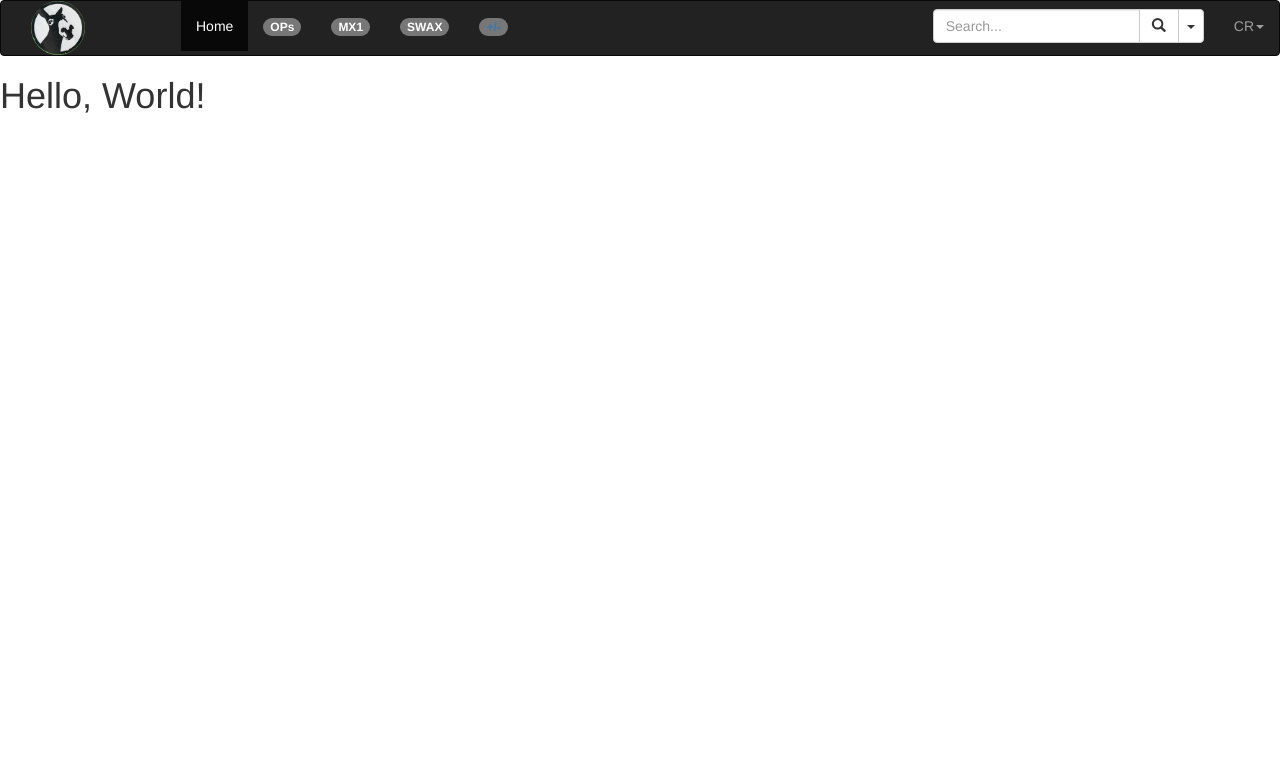
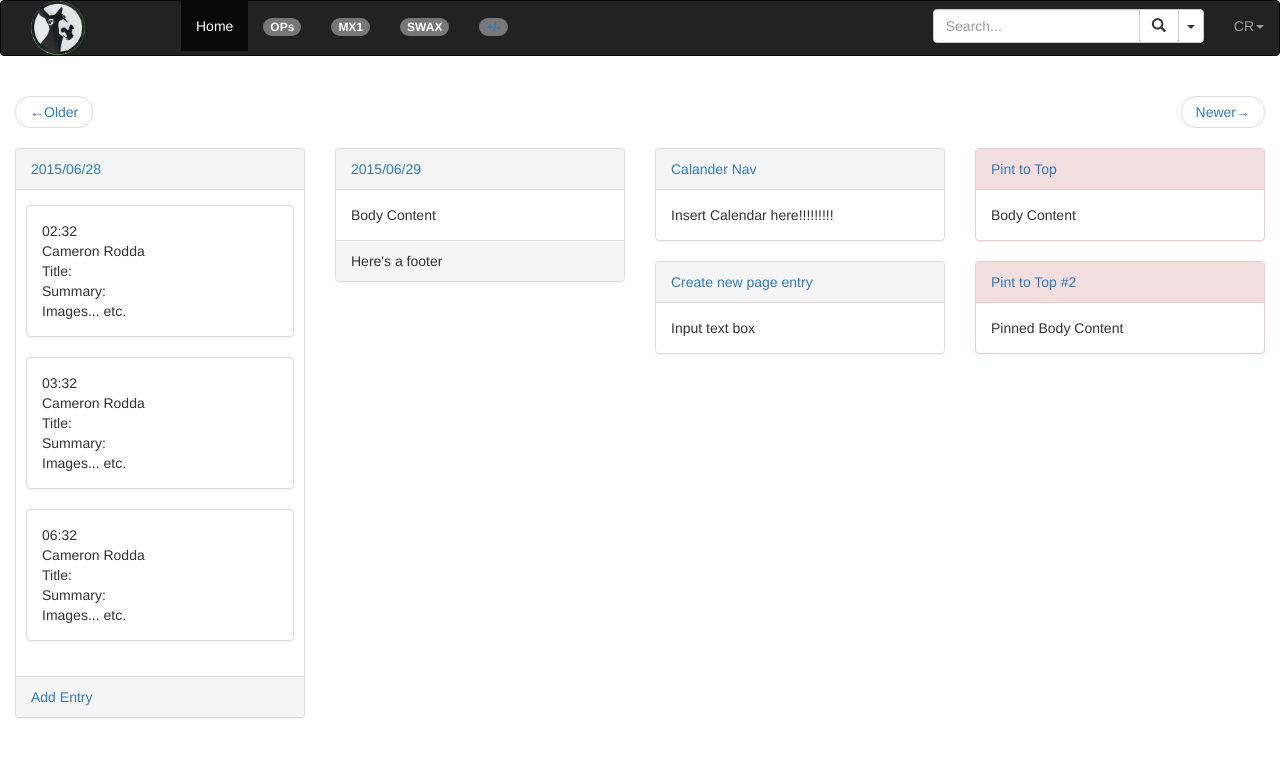
Before and after one commit to nomad-cam/slog, a Flask app: page / in a window 1280 px wide. Shown: the top 757 px of the page. Run offline with Flask 2, Linux system fonts and the light colour scheme; some libraries are stand-ins or nearby versions.

Commit message:
fleshed out basic design with static content to illustrate idea

```diff
--- a/slog/static/css/bootstrap-mods.css
+++ b/slog/static/css/bootstrap-mods.css
@@ -4,3 +4,8 @@
     padding-top: 0;
     padding-bottom: 0;
 }
+
+.col-padding {
+    padding-left: 10px;
+    padding-right: 10px;
+}
--- a/slog/templates/template.html
+++ b/slog/templates/template.html
@@ -8,59 +8,12 @@
 
     <!-- Bootstrap -->
     <link href="/static/css/bootstrap.min.css" rel="stylesheet">
-  <!-- <link href="/static/css/bootstrap-mods.css" rel="stylesheet"> -->
+    <link href="/static/css/bootstrap-mods.css" rel="stylesheet">
     <link href="/static/css/text-avatar.css" rel="stylesheet">
 </head>
 <body>
-<!--
-<nav class="navbar navbar-inverse">
-    <div class="container-fluid">
-        <div class="navbar-header">
-            <a class="avatar avatar-group avatar-blue" href="#">Ops</a>
-            <a href="#" class="dropdown-toggle" data-toggle="dropdown" role="button" aria-haspopup="true" aria-expanded="false">+<span class="caret"></span></a>
-            <ul class="dropdown-menu">
-                <li><a href="#">Add Group</a></li>
-                <li><a href="#">Remove Group</a></li>
-                <li><a href="#">Change Group</a></li>
-            </ul>
-        </div>
-        <div id="navbar" class="navbar-collapse collapse">
-            <form class="navbar-form navbar-left" role="search">
-                <div class="form-group">
-                    <div class="input-group">
-                        <input type="text" class="form-control" placeholder="Search..." aria-label="...">
-                        <div class="input-group-btn">
-                            <div class="btn-group">
-                                <button type="submit" class="btn btn-default">
-                                    <span class="glyphicon glyphicon-search"></span>
-                                </button>
-                                <button type="button" class="btn btn-default dropdown-toggle" data-toggle="dropdown" aria-expanded="false">
-                                    <span class="caret"></span>
-                                </button>
-                                <ul class="dropdown-menu">
-                                    <li><a href="#">Advanced Search</a></li>
-                                </ul>
-                            </div>
-                        </div>
-                    </div>
-                </div>
-            </form>
-            <div class="nav navbar-nav navbar-right">
-                <span class="avatar avatar-blue">cr</span>
-                <button type="button" class="btn btn-default dropdown-toggle" data-toggle="dropdown" aria-expanded="false">
-                    <span class="caret"></span>
-                </button>
-                <ul class="dropdown-menu">
-                    <li><a href="#">Logout</a></li>
-                    <li><a href="#">Settings</a></li>
-                    <li><a href="#">Other</a></li>
-                </ul>
-            </div>
-        </div>
 
-    </div>
-</nav> -->
-
+<!-- navbar header common to all pages -->
 <nav role="navigation" class="navbar navbar-inverse">
     <!-- Brand and toggle get grouped for better mobile display -->
     <div class="navbar-header">
@@ -126,7 +79,118 @@
     </div>
 </nav>
 
-<h1>Hello, World!</h1>
+<!-- main page elements -->
+
+
+<div class="container-fluid">
+    <nav>
+        <ul class="pager">
+            <li class="previous"><a href="#"><span aria-hidden="true">&larr;</span>Older</a></li>
+            <li class="next"><a href="#">Newer<span aria-hidden="true">&rarr;</span></a></li>
+        </ul>
+    </nav>
+
+
+    <div class="row">
+        <div class="col-md-3">
+            <div class="panel panel-default">
+                <div class="panel-heading">
+                    <a href="#">2015/06/28</a>
+
+                </div>
+                <div class="panel-body">
+                    <div class="row col-padding">
+                        <div class="panel panel-default" >
+                            <div class="panel-body" >
+                                02:32<br>
+                                Cameron Rodda<br>
+                                Title:<br>
+                                Summary:<br>
+                                Images... etc.
+                            </div>
+                        </div>
+                    </div>
+                    <div class="row col-padding">
+                        <div class="panel panel-default" >
+                            <div class="panel-body" >
+                                03:32<br>
+                                Cameron Rodda<br>
+                                Title:<br>
+                                Summary:<br>
+                                Images... etc.
+                            </div>
+                        </div>
+                    </div>
+                    <div class="row col-padding">
+                        <div class="panel panel-default" >
+                            <div class="panel-body" >
+                                06:32<br>
+                                Cameron Rodda<br>
+                                Title:<br>
+                                Summary:<br>
+                                Images... etc.
+                            </div>
+                        </div>
+                    </div>
+                </div>
+                <div class="panel-footer"><a href="#">Add Entry</a></div>
+            </div>
+        </div>
+        <div class="col-md-3">
+            <div class="panel panel-default">
+                <div class="panel-heading">
+                    <a href="#">2015/06/29</a>
+
+                </div>
+                <div class="panel-body">
+                    Body Content
+                </div>
+                <div class="panel-footer">Here's a footer</div>
+            </div>
+        </div>
+        <div class="col-md-3">
+            <div class="panel panel-default">
+                <div class="panel-heading">
+                    <a href="#">Calander Nav</a>
+
+                </div>
+                <div class="panel-body">
+                    Insert Calendar here!!!!!!!!!
+                </div>
+            </div>
+            <div class="panel panel-default">
+                <div class="panel-heading">
+                    <a href="#">Create new page entry</a>
+
+                </div>
+                <div class="panel-body">
+                    Input text box
+                </div>
+            </div>
+        </div>
+        <div class="col-md-3">
+            <div class="panel panel-danger">
+                <div class="panel-heading">
+                    <a href="#">Pint to Top</a>
+
+                </div>
+                <div class="panel-body">
+                    Body Content
+                </div>
+            </div>
+            <div class="panel panel-danger">
+                <div class="panel-heading">
+                    <a href="#">Pint to Top #2</a>
+
+                </div>
+                <div class="panel-body">
+                    Pinned Body Content
+                </div>
+            </div>
+        </div>
+    </div>
+</div>
+
 
 <!-- Place at end of doc tp enable faster load times -->
 <script src="/static/js/jquery-2.1.4.min.js">
```
Lines whose indentation alone changed are shown as unchanged.
